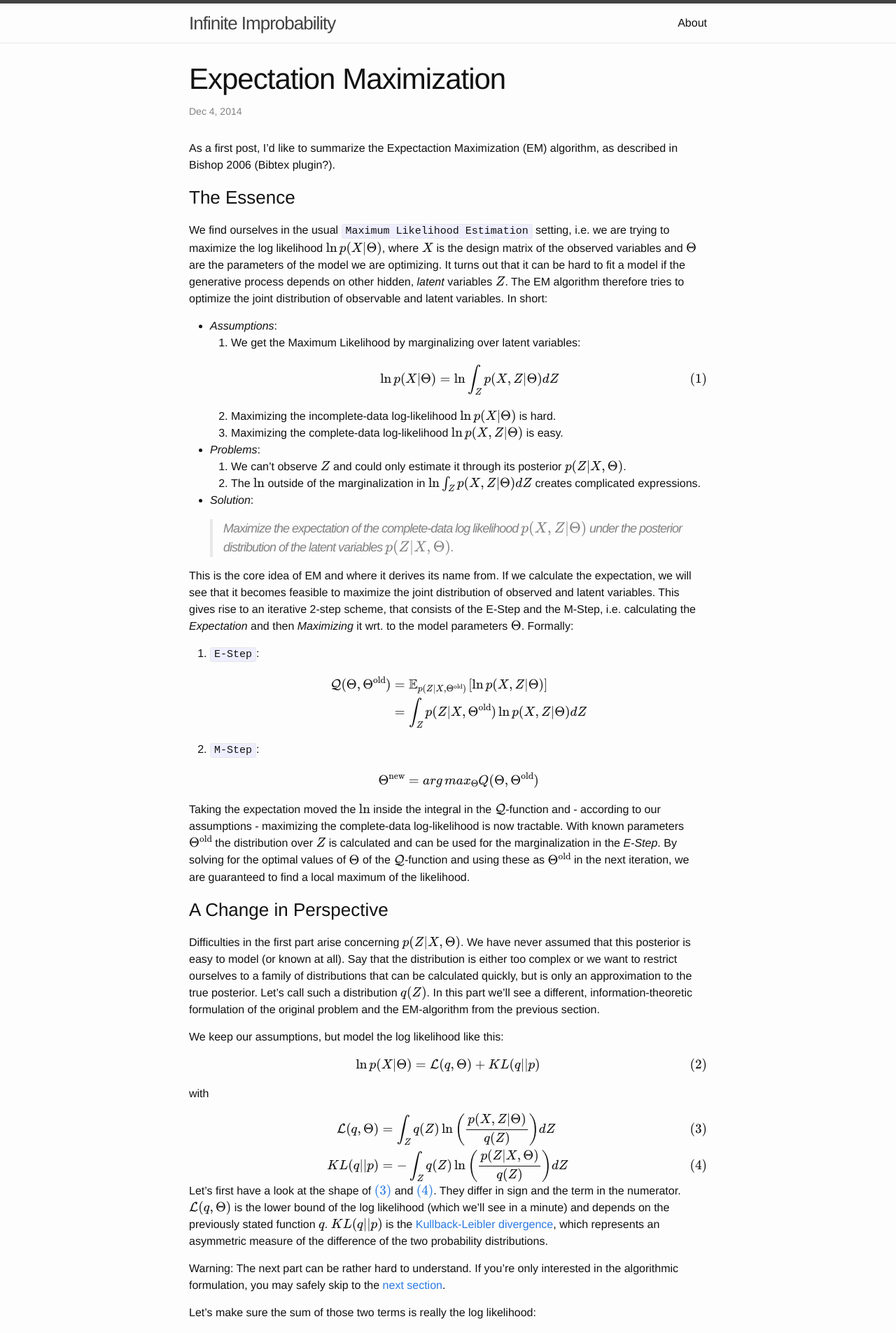
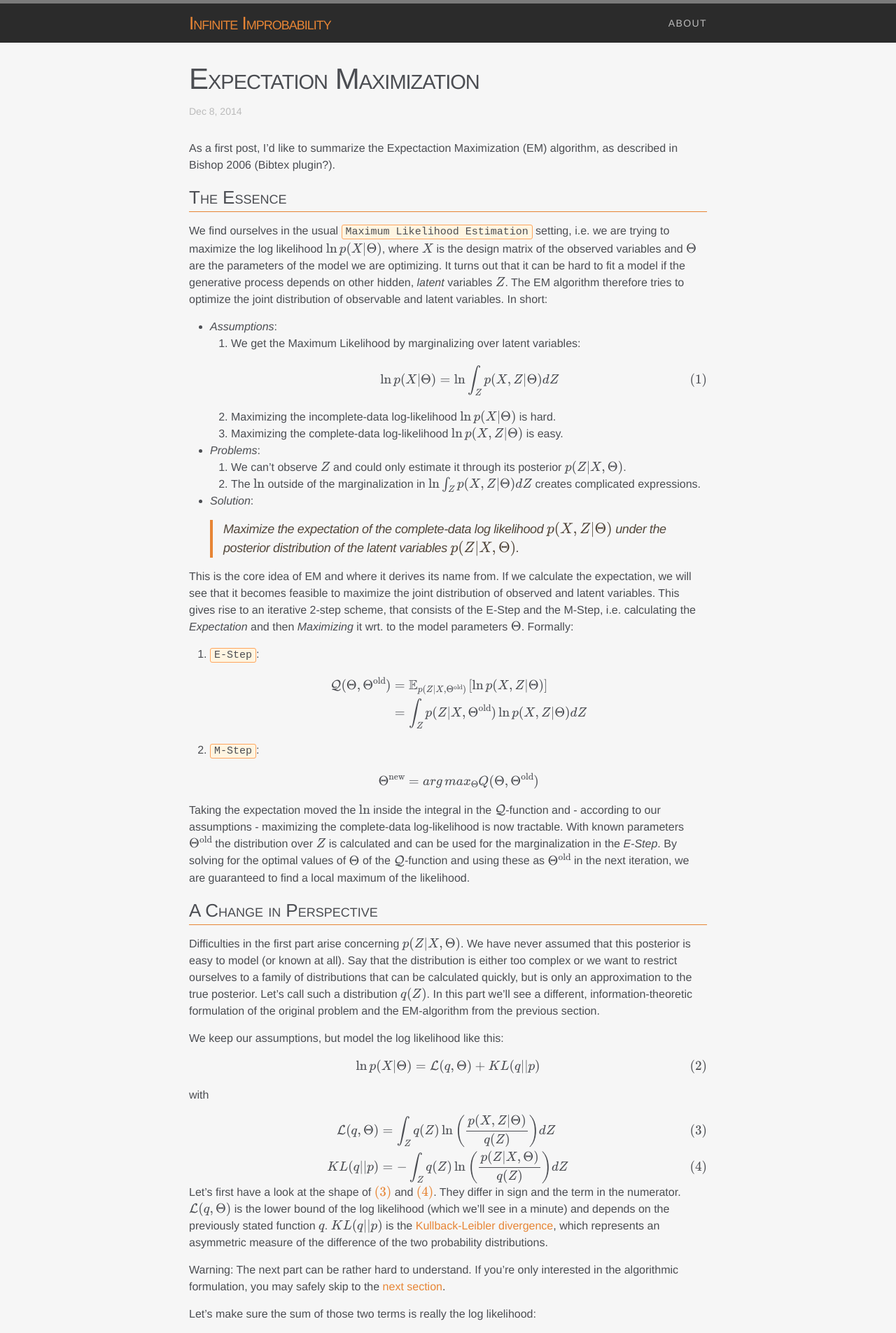
Before and after one commit to watterm/watterm.github.io, a Jekyll site: the page built from _posts/2014-12-08-Expectation-Maximization.md, in a window 1280 px wide. Shown: the top 1905 px of the page at 70% size. Built offline with Jekyll 4.4.1, drawn with Linux system fonts in a browser that asks for light colours; formulas are drawn with MathJax 3; comment, search, counter and statistics services are not loaded; some of the changed text lies outside the part shown.

Commit message:
Style changes

```diff
--- a/_includes/footer.html
+++ b/_includes/footer.html
@@ -7,7 +7,6 @@
     <div class="footer-col-wrapper">
       <div class="footer-col  footer-col-1">
         <ul class="contact-list">
-          <li>{{ site.title }}</li>
           <li><a href="mailto:{{ site.email }}">{{ site.email }}</a></li>
         </ul>
       </div>
--- a/_sass/_base.scss
+++ b/_sass/_base.scss
@@ -19,7 +19,7 @@ body {
     line-height: $base-line-height;
     font-weight: 300;
     color: $text-color;
-    background-color: $background-color;
+    background-color: $background-dark;
     -webkit-text-size-adjust: 100%;
 }
 
@@ -35,7 +35,13 @@ ul, ol, dl, figure,
     margin-bottom: $spacing-unit / 2;
 }
 
+h1, h2, h3, h4, h5, h6 {
+    font-variant: small-caps;
+}
 
+h3 {
+    border-bottom: 1px solid $orange;
+}
 
 /**
  * Images
@@ -89,16 +95,16 @@ h1, h2, h3, h4, h5, h6 {
  * Links
  */
 a {
-    color: $brand-color;
+    color: $orange;
     text-decoration: none;
 
     &:visited {
-        color: darken($brand-color, 15%);
+        color: lighten($orange, 10%);
     }
 
     &:hover {
-        color: $text-color;
-        text-decoration: underline;
+        color: darken($orange, 30%);
+        text-decoration: none;
     }
 }
 
@@ -108,11 +114,11 @@ a {
  * Blockquotes
  */
 blockquote {
-    color: $grey-color;
-    border-left: 4px solid $grey-color-light;
+    color: $orange-grey;
+    border-left: 4px solid $orange;
     padding-left: $spacing-unit / 2;
     font-size: 18px;
-    letter-spacing: -1px;
+    letter-spacing: -0.4px;
     font-style: italic;
 
     > :last-child {
@@ -128,9 +134,9 @@ blockquote {
 pre,
 code {
     font-size: 15px;
-    border: 1px solid $grey-color-light;
+    border: 1px solid $orange-light;
     border-radius: 3px;
-    background-color: #eef;
+    background-color: #fff5e1;
 }
 
 code {
--- a/_sass/_layout.scss
+++ b/_sass/_layout.scss
@@ -8,6 +8,9 @@
 
     // Positioning context for the mobile navigation icon
     position: relative;
+
+    background: $background-dark;
+    text-color: $orange;
 }
 
 .site-title {
@@ -16,10 +19,13 @@
     letter-spacing: -1px;
     margin-bottom: 0;
     float: left;
-
+    font-variant: small-caps;
     &,
     &:visited {
-        color: $grey-color-dark;
+        color: $orange;
+    }
+    &:hover {
+        color: $orange-light;
     }
 }
 
@@ -32,12 +38,21 @@
     }
 
     .page-link {
-        color: $text-color;
+        text-transform: uppercase;
+        letter-spacing: .1em;
+        font-size: $small-font-size;
+
+        color: $grey-color;
         line-height: $base-line-height;
 
         // Gaps between nav items, but not on the first one
         &:not(:first-child) {
             margin-left: 20px;
+        }
+
+        &:hover {
+            color: #ffffff;
+            text-decoration: none;
         }
     }
 
@@ -94,6 +109,7 @@
 .site-footer {
     border-top: 1px solid $grey-color-light;
     padding: $spacing-unit 0;
+    background: $background-dark;
 }
 
 .footer-heading {
@@ -112,6 +128,13 @@
     color: $grey-color;
     margin-left: -$spacing-unit / 2;
     @extend %clearfix;
+
+    a {
+        color: $grey-color;
+    }
+    a:hover {
+        color: #ffffff;
+    }
 }
 
 .footer-col {
@@ -163,6 +186,8 @@
  */
 .page-content {
     padding: $spacing-unit 0;
+    background: $background-color;
+    min-height: 30em;
 }
 
 .page-heading {
--- a/css/main.scss
+++ b/css/main.scss
@@ -13,13 +13,23 @@ $base-line-height: 1.5;
 
 $spacing-unit:     30px;
 
-$text-color:       #111;
-$background-color: #fdfdfd;
-$brand-color:      #2a7ae2;
+//$text-color:       #111;
+//$background-color: #fdfdfd;
+$text-color:       #4B4D52;
+$background-color: #f6f6f6;
+$brand-color:      #a35e25;
 
-$grey-color:       #828282;
+$grey-color:       #bbbbbb;
 $grey-color-light: lighten($grey-color, 40%);
 $grey-color-dark:  darken($grey-color, 25%);
+
+$background-dark:  #2b2b2b;
+
+$dark-blue:        #0d0020;
+//$orange:           #de8642;
+$orange:           #e78535;
+$orange-light:     #ffa55d;
+$orange-grey:      #52473b;
 
 $on-palm:          600px;
 $on-laptop:        800px;
```
Also changed, not shown: _posts/2014-12-08-Expectation-Maximization.md (renamed from _posts/2014-12-04-Expectation-Maximization.md, +1 -1 lines), _posts/2014-12-08-Test.md (deleted, +0 -4 lines).
